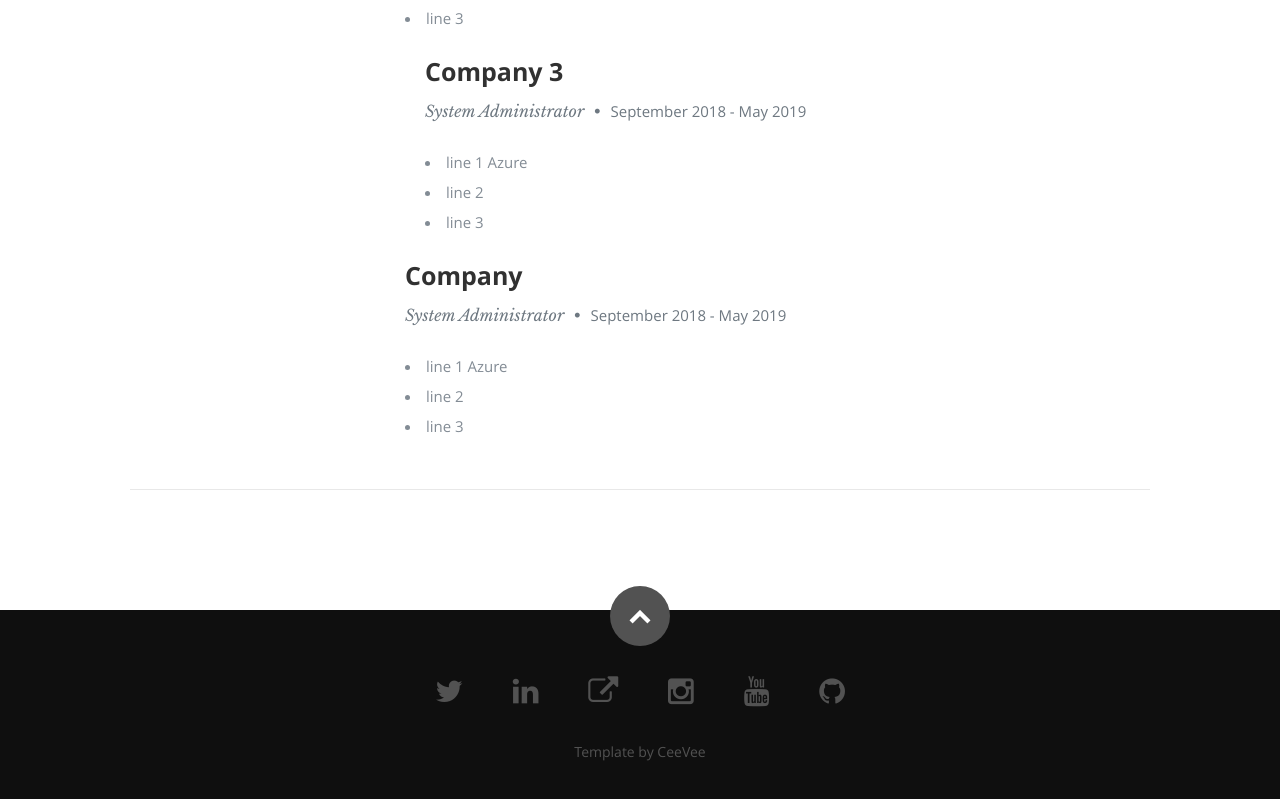
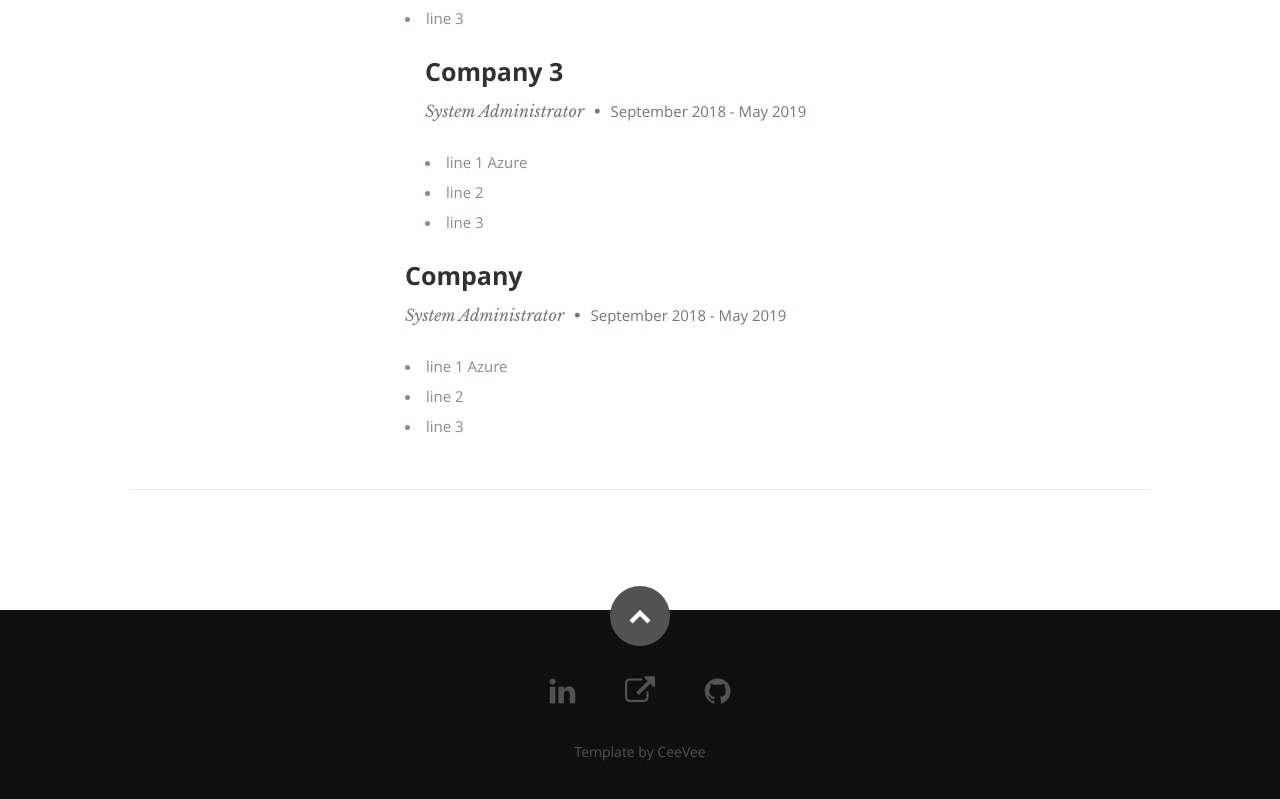
Before and after one commit to guruquebec/AzureResume, a plain HTML site: page frontend/index.html in a window 1280 px wide. Shown: the part 1896-2695 px from the top of the page. Drawn offline with nearby package versions, Linux system fonts and the light colour scheme; no server answers.

Commit message:
modified  frontend yml

```diff
--- a/frontend/index.html
+++ b/frontend/index.html
@@ -259,11 +259,8 @@
          <div class="twelve columns">
 
             <ul class="social-links">
-               <li><a href="https://twitter.com/"><i class="fa fa-twitter"></i></a></li>
                <li><a href="https://linkedin.com/in"><i class="fa fa-linkedin"></i></a></li>
                <li><a href="https://"><i class="fa fa-external-link"></i></a></li>
-               <li><a href="https://instagram.com/"><i class="fa fa-instagram"></i></a></li>
-               <li><a href="https://youtube.com/"><i class="fa fa-youtube"></i></a></li>
                <li><a href="https://github.com"><i class="fa fa-github"></i></a></li>
             </ul>
 
```
